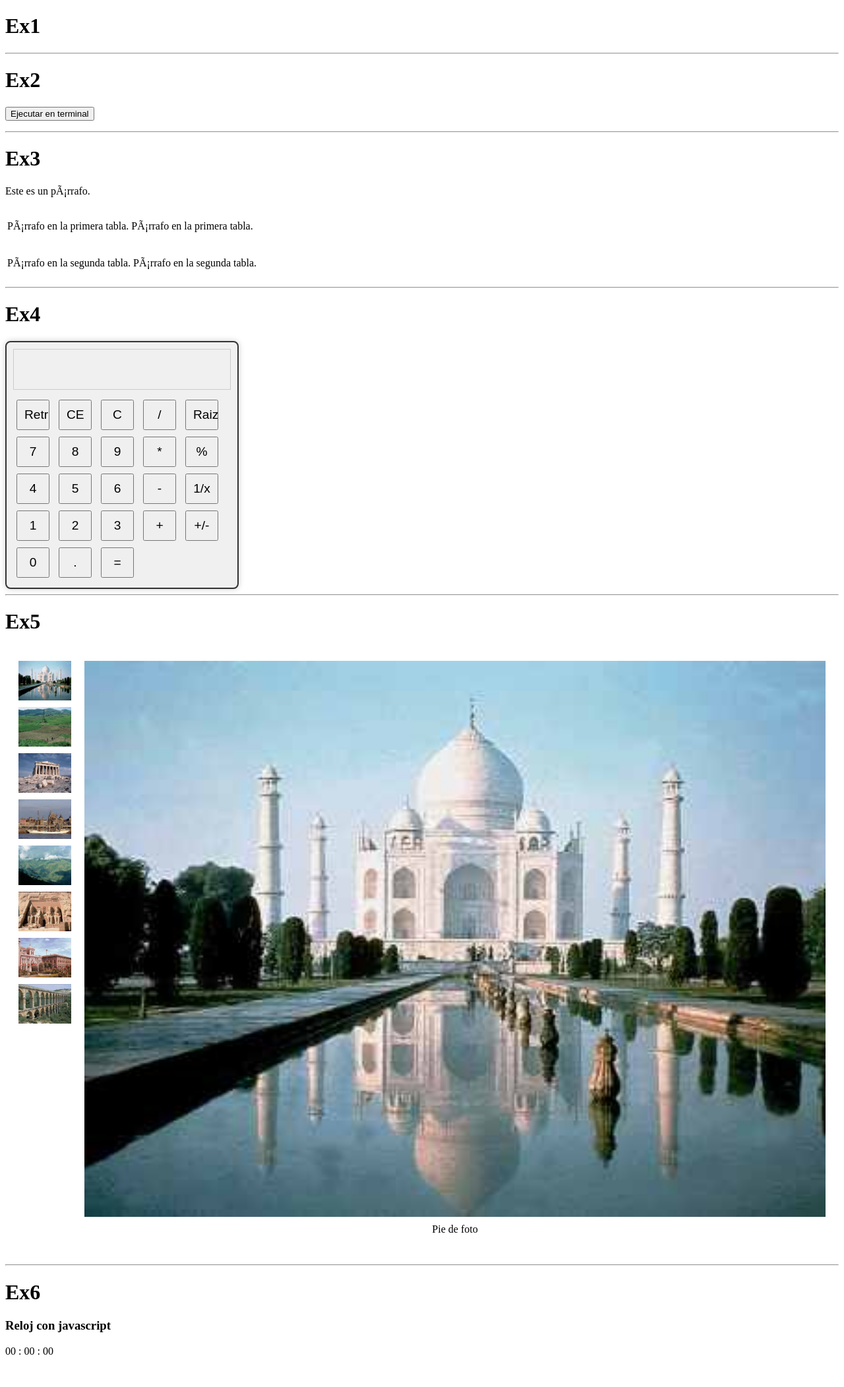
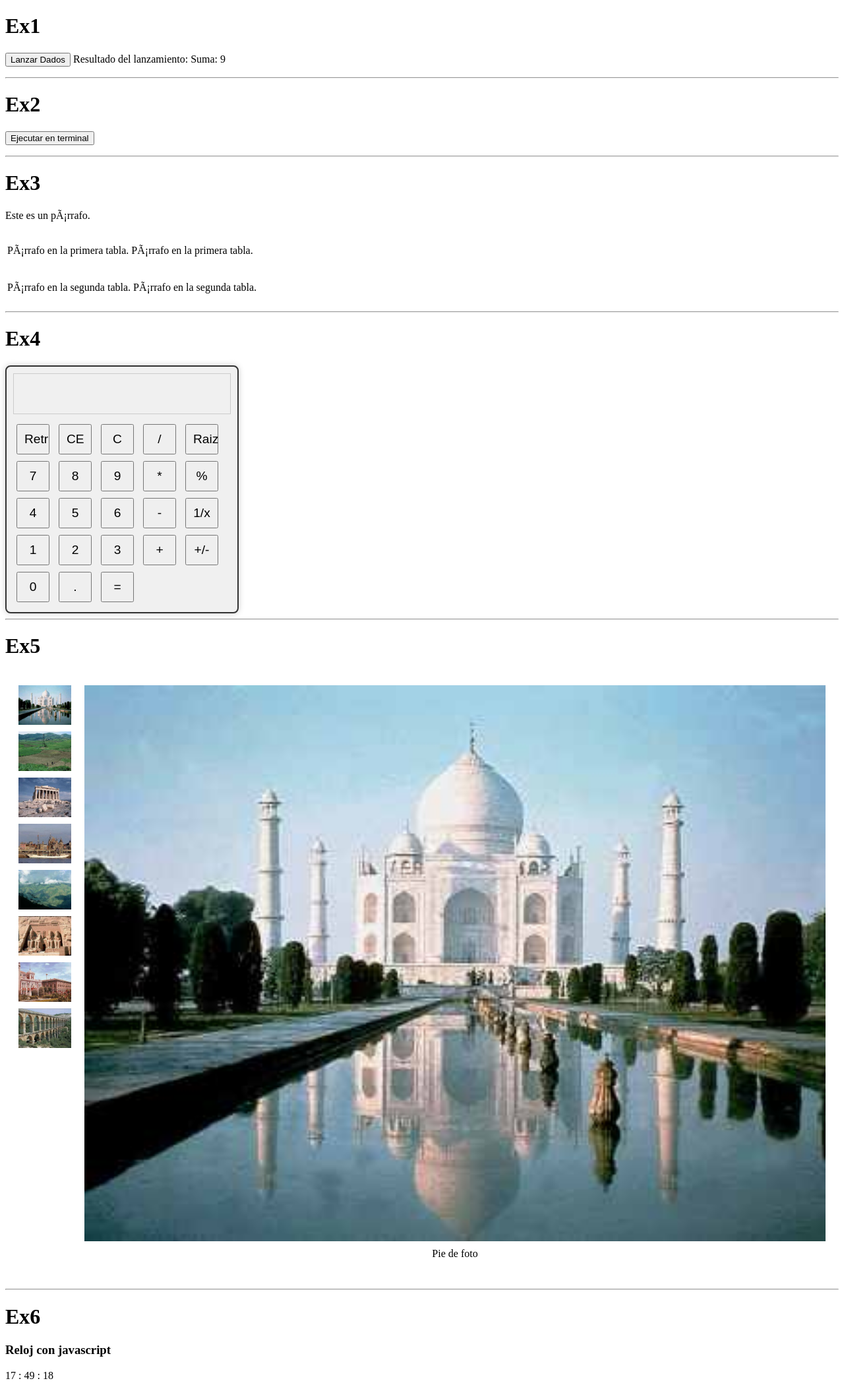
Before and after one commit to 12manel123/mcc-tsys-ta33-1-271123, a plain HTML site: page index.html in a window 1280 px wide. Shown: the whole page at 66% size. Before the commit the page ends 2066 px from the top, so only its background shows below. Drawn offline with Linux system fonts and the light colour scheme.

Commit message:
index fix

```diff
--- a/index.html
+++ b/index.html
@@ -3,14 +3,14 @@
 <head>
 <meta http-equiv="Content-Type" content="text/html; charset=iso-8859-1" />
 <title>El primer script</title>
-<script type="text/javascript" src="/js/codigo.js"></script>
+<script type="text/javascript" src="./js/codigo.js"></script>
 <link rel="stylesheet" href="css/ex4.css">
 <link rel="stylesheet" href="css/ex5.css">
 
 </head>
 <body>
 <h1>Ex1</h1>
-<p></p>
+<p><button onclick="lanzarDados()">Lanzar Dados</button> Resultado del lanzamiento: <span id="resultado"></span></p>
 <hr><h1>Ex2</h1>
 <p><button onclick="ejercicio2()">Ejecutar en terminal</button></p>
 <hr><h1>Ex3</h1>
```
